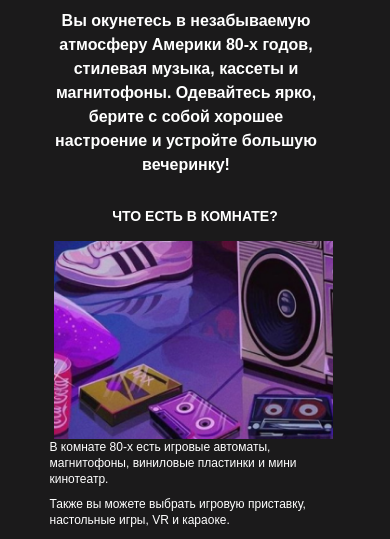
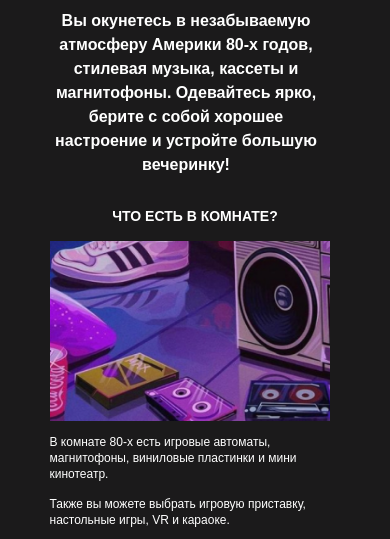
Before and after one commit to StepanIT/GO, a plain HTML site: page 80vibes.html in a window 390 px wide. Shown: the part 303-842 px from the top of the page. Drawn offline with Linux system fonts and the light colour scheme.

Commit message:
поправил размеры картинок

```diff
--- a/css/about-hall.css
+++ b/css/about-hall.css
@@ -51,11 +51,13 @@
     }
     .about-hall__block {
         justify-content: space-around;
+        min-width: 329px;
+        min-height: 326px;
     }
     .about-hall__block-image {
         margin-left: -10px;
-        max-width: 329px;
-        min-height: 326px;
+        width: 329px;
+        height: 326px;
     }
     .about-hall__block-text {
         max-width: 313px;
@@ -77,19 +79,22 @@
         flex-direction: column;
         align-items: center;
         margin-left: -11px;
+        min-width: 280px;
+        min-height: 180px;
     }
     .about-hall__block-image {
-        margin-left: 8px;
-        max-width: 280px;
-        min-height: 180px;
+        margin-left: 0;
+        width: 280px;
+        height: 180px;
     }
     .about-hall__block-text {
         max-width: 280px;
         font-size: 12px;
         padding-left: 0;
         line-height: 16px;
+        padding-top: 13px;
     }
     .about-hall__block-text__top {
-        margin-bottom: 9px;
+        margin-bottom: 14px;
     }
 }
```
